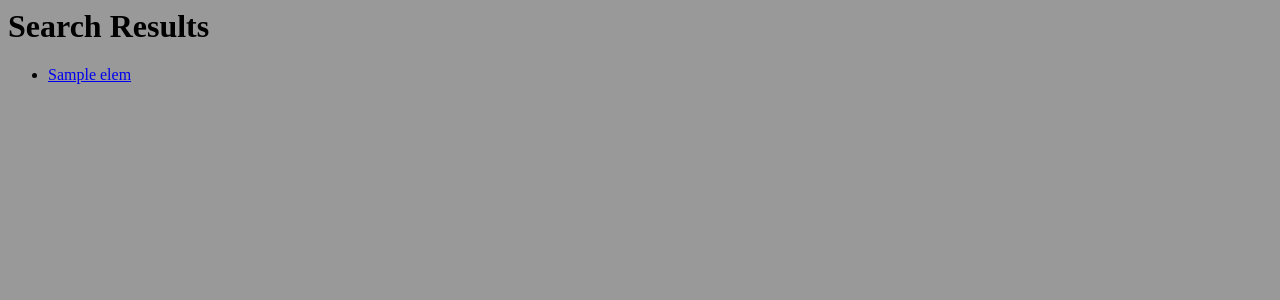
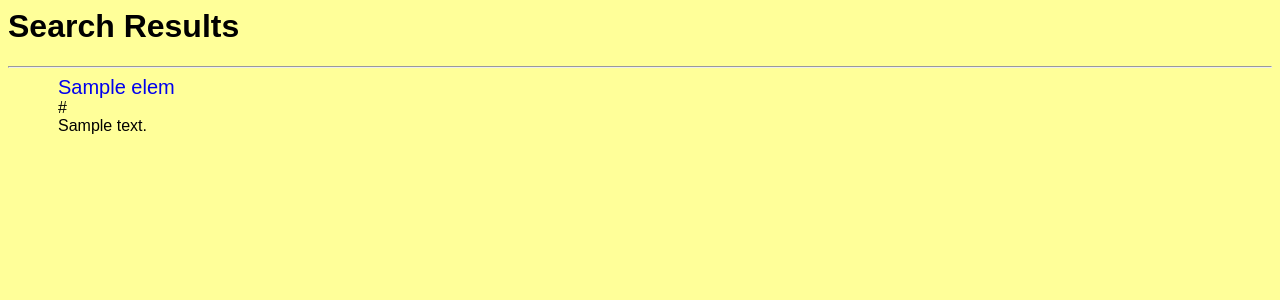
Before and after one commit to antonpetkoff/SearchEngine, a Flask app: template templates/result.html in a window 1280 px wide. Shown: the top 300 px of the page. Run offline with Flask 2, Linux system fonts and the light colour scheme; the template is opened without the code that fills it: most values are stand-ins (such as "Sample title", 1, 10 or a date in 2020).

Commit message:
add some style

```diff
--- a/server.py
+++ b/server.py
@@ -17,10 +17,9 @@ def do_something():
     query = request.args.get('query', '')
     se = SearchEngine()
     results = se.make_query(query)
-    data = [str(x) for x in results]
-    print(data)
+    #data = [str(x) for x in results]
 
-    return render_template('result.html', data=data)
+    return render_template('result.html', data=results)
 
 
 if __name__ == '__main__':
--- a/templates/result.html
+++ b/templates/result.html
@@ -3,21 +3,51 @@
         <title>Search Results</title>
         <style type="text/css">
             body {
-                background: #999999;
+                background: #FFFF99;
+                font-family: Arial, Sans-Serif, Verdana;
+                font-style: normal;
             }
 
-            #search-results {
-                text-align: left;
+            a {
+                text-decoration: none;
+            }
+
+            p {
+                margin: 0;
+            }
+
+            #main_block {
+                margin-left: 50px;
+            }
+
+            #result {
+                margin-bottom: 20px
+            }
+
+            p.heading {
+                font-size: 20px;
             }
         </style>
     </head>
 
     <body>
         <h1>Search Results</h1>
-        <ul>
-            {% for elem in data %}
-                <li><a href="{{ elem }}">{{ elem }}</a></li>
-            {% endfor %}
-        </ul>
+        <hr/>
+
+        <div id="main_block">
+            {% if data %}
+                {% for elem in data %}
+                <div id="result">
+                    <p class="heading"><a href="{{ elem.url }}">{{ elem.title }}</a></p>
+                    <p>{{ elem.url }}</p>
+                    {% if elem.desc %}
+                        <p>{{ elem.desc }}</p>
+                    {% endif %}
+                </div>
+                {% endfor %}
+            {% else %}
+                <h1>No results...</h1>
+            {% endif %}
+        </div>
     </body>
 </html>
```
